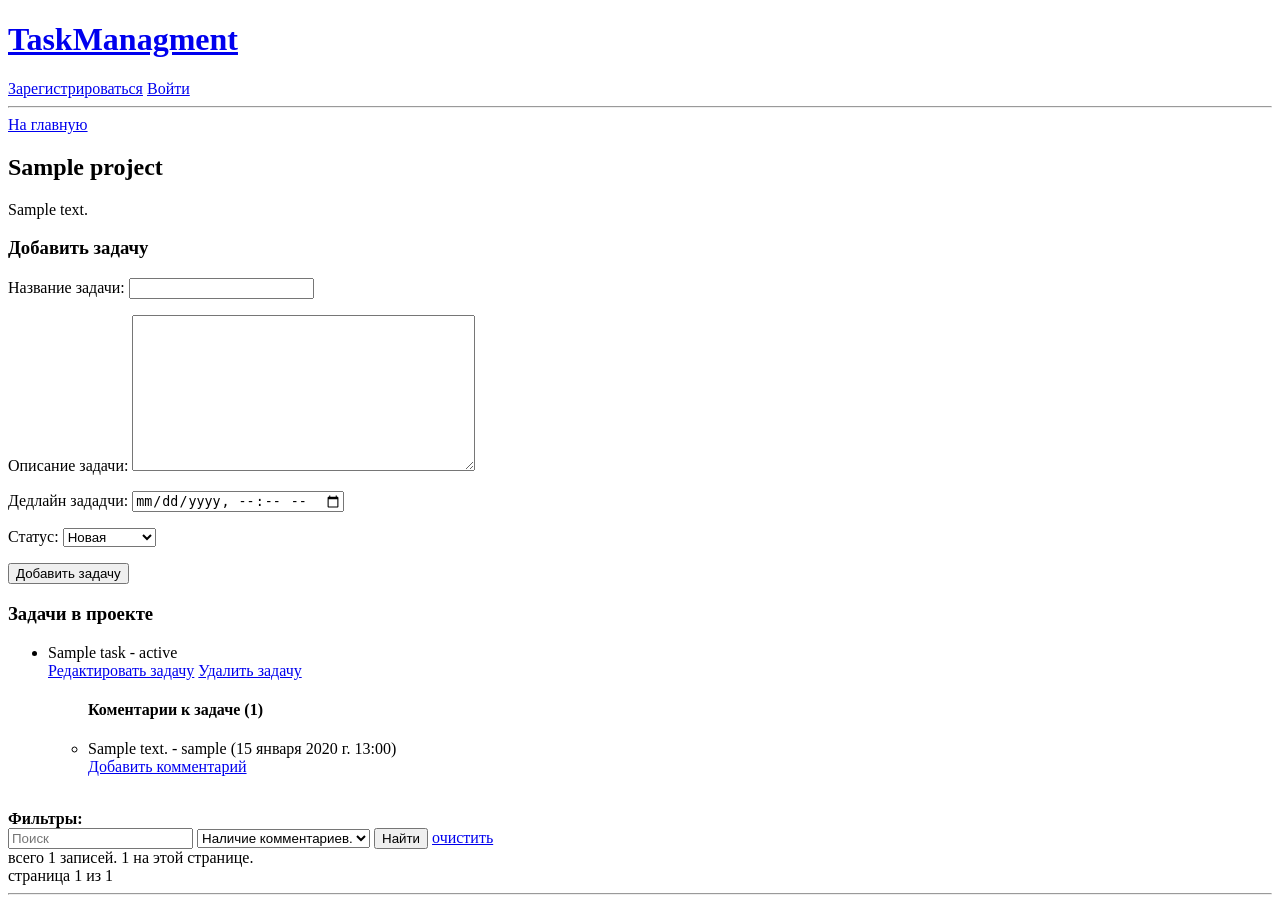
After one commit to dmitrievkirill1/Task-Management-System, a Django app: page /projects/1/ in a window 1280 px wide. The commit adds this page. Run offline with Django 5.2, Linux system fonts and the light colour scheme; tables that the repository leaves empty hold one stand-in row (values such as "Sample post").

Commit message:
+ func pages

```diff
--- a/web/forms.py
+++ b/web/forms.py
@@ -1,5 +1,7 @@
 from django.contrib.auth import get_user_model
 from django import forms
+
+from web.models import Project, Task, Comment
 
 User = get_user_model()
 
@@ -23,3 +25,47 @@ class RegistrationForm(forms.ModelForm):
 class AuthForm(forms.Form):
     username = forms.CharField()
     password = forms.CharField(widget=forms.PasswordInput())
+
+
+class ProjectForm(forms.ModelForm):
+    class Meta:
+        model = Project
+        fields = ['name', 'description']
+
+
+class TaskForm(forms.ModelForm):
+    STATUS_CHOICES = [
+        ('Новая', 'Новая'),
+        ('В процессе', 'В процессе'),
+        ('Завершена', 'Завершена'),
+    ]
+
+    status = forms.ChoiceField(label='Статус', choices=STATUS_CHOICES, widget=forms.Select(
+        attrs={'class': 'form-control'}))
+
+    class Meta:
+        model = Task
+        fields = ['title', 'description', 'deadline', 'status']
+        widgets = {
+            "deadline": forms.DateTimeInput(attrs={'type': 'datetime-local'}, format='%Y-%m-%dT%H:%M')
+        }
+
+
+class CommentForm(forms.ModelForm):
+    class Meta:
+        model = Comment
+        fields = ['text']
+
+
+class TaskFilterForm(forms.Form):
+    search = forms.CharField(label='', widget=forms.TextInput(attrs={'placeholder': 'Поиск'}), required=False)
+    is_comment = forms.NullBooleanField(
+        label='',
+        widget=forms.Select(
+            choices=(
+                ('unknown', 'Наличие комментариев.'),
+                ('true', 'Комментарии есть.'),
+                ('false', 'Комментариев нет.'),
+            )
+        )
+    )
--- a/web/models.py
+++ b/web/models.py
@@ -1,32 +1,33 @@
-# models.py
 from django.contrib.auth import get_user_model
 from django.db import models
-from django.contrib.auth.models import User
 
 User = get_user_model()
 
+
 class Project(models.Model):
-    name = models.CharField(max_length=255)
-    description = models.TextField()
+    name = models.CharField(verbose_name='Название проекта', max_length=255)
+    description = models.TextField(verbose_name='Описание проекта')
     owner = models.ForeignKey(User, on_delete=models.CASCADE, related_name='owned_projects')
 
     def __str__(self):
         return self.name
 
+
 class Task(models.Model):
-    title = models.CharField(max_length=255)
-    description = models.TextField()
+    title = models.CharField(verbose_name='Название задачи', max_length=255)
+    description = models.TextField(verbose_name='Описание задачи')
     creation_date = models.DateTimeField(auto_now_add=True)
-    deadline = models.DateTimeField()
-    status = models.CharField(max_length=50)
+    deadline = models.DateTimeField(verbose_name='Дедлайн зададчи')
+    status = models.CharField(verbose_name='Статус задачи', max_length=50)
     user_assigned = models.ForeignKey(User, on_delete=models.CASCADE, related_name='tasks_assigned')
     project = models.ForeignKey(Project, on_delete=models.CASCADE, related_name='tasks')
 
     def __str__(self):
         return self.title
 
+
 class Comment(models.Model):
-    text = models.TextField()
+    text = models.TextField(verbose_name='Текст комментария')
     date_added = models.DateTimeField(auto_now_add=True)
     user = models.ForeignKey(User, on_delete=models.CASCADE, related_name='comments')
     task = models.ForeignKey(Task, on_delete=models.CASCADE, related_name='comments')
--- /dev/null
+++ b/web/templates/web/project_detail.html
@@ -0,0 +1,58 @@
+{% extends 'web/base.html' %}
+
+{% block content %}
+<a href="{% url 'main' %}">На главную</a>
+<h2>{{ project.name }}</h2>
+<p>{{ project.description }}</p>
+<h3>Добавить задачу</h3>
+<form method="post" action="{% url 'add_task' project.id %}">
+    {% csrf_token %}
+    {{ form.as_p }}
+    <button type="submit">Добавить задачу</button>
+</form>
+<h3>Задачи в проекте</h3>
+<ul>
+    {% for task in tasks %}
+    <li>
+        {{ task.title }} - {{ task.status }}<BR>
+        <a href="{% url 'edit_task' task_id=task.id project_id=project.id %}">Редактировать задачу</a>
+        <a href="{% url 'delete_task' task_id=task.id project_id=project.id %}">Удалить задачу</a>
+        <ul>
+            {% if task.comments.all %}
+            <h4>Коментарии к задаче ({{ task.comments.all|length }})</h4>
+                {% for comment in task.comments.all %}
+            <li>{{ comment.text }} - {{ comment.user.username }} ({{ comment.date_added }})</li>
+            {% endfor %}
+            {% else %}
+            <li>Комментариев пока нет</li>
+            {% endif %}
+            <a href="{% url 'add_comment' task_id=task.id project_id=project.id %}">Добавить комментарий</a>
+        </ul>
+    </li><br>
+    {% endfor %}
+</ul>
+<form method="GET">
+    <b>Фильтры:</b><br>
+    {% for field in filter_form %}
+        {{ field.label }}
+        {{ field }}
+    {% endfor %}
+    <button type="submit">Найти</button>
+    <a href="?">очистить</a>
+</form>
+всего {{ total_count }} записей. {{ tasks|length }} на этой странице.
+<nav>
+    {% if tasks.has_previous %}
+        <a href="?page=1">В начало</a>
+        <a href="?page={{ tasks.previous_page_number }}">Предыдующая страница</a>
+    {% endif %}
+
+    страница {{ tasks.number }} из {{ tasks.paginator.num_pages }}
+
+    {% if tasks.has_next %}
+        <a href="?page={{ tasks.next_page_number }}">Следующая страница</a>
+        <a href="?page={{ tasks.paginator.num_pages }}">В конец</a>
+    {% endif %}
+</nav>
+<hr>
+{% endblock %}
--- a/web/urls.py
+++ b/web/urls.py
@@ -1,11 +1,19 @@
-from django.contrib import admin
-from django.urls import path, include
-
-from web.views import index, register_view, login_view, logout_view
+from django.urls import path
+from web.views import index, register_view, login_view, logout_view, project_detail, add_project, add_task, \
+    edit_project, delete_project, edit_task, delete_task, add_comment
 
 urlpatterns = [
     path('', index, name="main"),
     path('register/', register_view, name='registration'),
     path('login/', login_view, name='login'),
     path('logout/', logout_view, name='logout'),
+    path('projects/<int:project_id>/', project_detail, name='project_detail'),
+    path('projects/add/', add_project, name='add_project'),
+    path('projects/<int:project_id>/add_task/', add_task, name='add_task'),
+    path('projects/<int:project_id>/edit/', edit_project, name='edit_project'),
+    path('projects/<int:project_id>/delete/', delete_project, name='delete_project'),
+    path('projects/<int:project_id>/tasks/<int:task_id>/edit/', edit_task, name='edit_task'),
+    path('projects/<int:project_id>/tasks/<int:task_id>/delete/', delete_task, name='delete_task'),
+    path('projects/<int:project_id>/tasks/<int:task_id>/add_comment/', add_comment, name='add_comment'),
+
 ]
--- a/web/views.py
+++ b/web/views.py
@@ -1,12 +1,22 @@
 from django.contrib.auth import get_user_model, login, authenticate, logout
-from django.shortcuts import render, redirect
+from django.core.paginator import Paginator
+from django.db.models import Subquery, OuterRef, Prefetch, Count
+from django.shortcuts import render, redirect, get_object_or_404
 
-from web.forms import RegistrationForm, AuthForm
+from web.forms import RegistrationForm, AuthForm, ProjectForm, TaskForm, CommentForm, TaskFilterForm
+from web.models import Project, Task, Comment
 
 User = get_user_model()
 
+
 def index(request):
-    return render(request, "web/main.html")
+    user = request.user
+    if user.is_authenticated:
+        projects_list = Project.objects.filter(owner=user)
+        return render(request, "web/main.html", {'projects': projects_list})
+    else:
+        return render(request, "web/main.html")
+
 
 def register_view(request):
     form = RegistrationForm()
@@ -45,3 +55,133 @@ def login_view(request):
 def logout_view(request):
     logout(request)
     return redirect('main')
+
+
+def project_detail(request, project_id):
+    project = get_object_or_404(Project, pk=project_id)
+
+    # Получаем все задачи с присоединенными комментариями
+    tasks = Task.objects.filter(project=project).prefetch_related(
+        Prefetch('comments', queryset=Comment.objects.all().order_by('-date_added'))
+    ).annotate(
+        has_comments=Count('comments'),
+    )
+    filter_form = TaskFilterForm(request.GET)
+    filter_form.is_valid()
+    filters = filter_form.cleaned_data
+
+    if filters['search']:
+        tasks = tasks.filter(title__icontains=filters['search'])
+    if filters['is_comment'] is not None:
+        if filters['is_comment']:
+            tasks = tasks.filter(has_comments__gt=0)
+        else:
+            tasks = tasks.filter(has_comments=0)
+
+    total_count = tasks.count()
+    page_number = request.GET.get('page', 1)
+    paginator = Paginator(tasks, per_page=5)
+
+    if request.method == 'POST':
+        form = TaskForm(request.POST)
+        if form.is_valid():
+            task = form.save(commit=False)
+            task.project = project
+            task.save()
+            return redirect('project_detail', project_id=project_id)
+    else:
+        form = TaskForm()
+
+    return render(request, 'web/project_detail.html', {'project': project,
+                                                       'tasks': paginator.get_page(page_number), 'form': form,
+                                                       'filter_form': filter_form, 'total_count': total_count})
+
+
+def add_task(request, project_id):
+    project = get_object_or_404(Project, pk=project_id)
+
+    if request.method == 'POST':
+        form = TaskForm(request.POST)
+        if form.is_valid():
+            task = form.save(commit=False)
+            task.user_assigned = request.user
+            task.project = project
+            task.save()
+            return redirect('project_detail', project_id=project_id)
+    else:
+        form = TaskForm()
+
+    return render(request, 'web/add_task.html', {'project': project, 'form': form})
+
+
+def add_project(request):
+    if request.method == 'POST':
+        form = ProjectForm(request.POST)
+        if form.is_valid():
+            project = form.save(commit=False)
+            project.owner = request.user
+            project.save()
+            return redirect('project_detail', project_id=project.id)
+    else:
+        form = ProjectForm()
+
+    return render(request, 'web/add_project.html', {'form': form})
+
+
+def edit_project(request, project_id):
+    project = get_object_or_404(Project, pk=project_id)
+
+    if request.method == 'POST':
+        form = ProjectForm(request.POST, instance=project)
+        if form.is_valid():
+            form.save()
+            return redirect('project_detail', project_id=project_id)
+    else:
+        form = ProjectForm(instance=project)
+
+    return render(request, 'web/edit_project.html', {'form': form, 'project': project})
+
+
+def delete_project(request, project_id):
+    project = get_object_or_404(Project, pk=project_id)
+    project.delete()
+    return redirect('main')
+
+
+def edit_task(request, project_id, task_id):
+    project = get_object_or_404(Project, pk=project_id)
+    task = get_object_or_404(Task, pk=task_id, project=project)
+
+    if request.method == 'POST':
+        form = TaskForm(request.POST, instance=task)
+        if form.is_valid():
+            form.save()
+            return redirect('project_detail', project_id=project_id)
+    else:
+        form = TaskForm(instance=task)
+
+    return render(request, 'web/edit_task.html', {'form': form, 'project': project, 'task': task})
+
+
+def delete_task(request, project_id, task_id):
+    task = get_object_or_404(Task, pk=task_id)
+    task.delete()
+    return redirect('project_detail', project_id=project_id)
+
+
+def add_comment(request, project_id, task_id):
+    project = get_object_or_404(Project, pk=project_id)
+    task = get_object_or_404(Task, pk=task_id, project=project)
+
+    if request.method == 'POST':
+        form = CommentForm(request.POST)
+        if form.is_valid():
+            comment = form.save(commit=False)
+            comment.user = request.user
+            comment.task = task
+            comment.save()
+            return redirect('project_detail', project_id=project_id)
+    else:
+        form = CommentForm()
+
+    return render(request, 'web/add_comment.html', {'form': form, 'project': project, 'task': task})
```
Also changed, not shown: web/templates/web/add_comment.html (added, +11 -0 lines), web/templates/web/add_project.html (added, +12 -0 lines), web/templates/web/add_task.html (added, +12 -0 lines), web/templates/web/edit_project.html (added, +12 -0 lines), web/templates/web/edit_task.html (added, +11 -0 lines), web/templates/web/main.html (+15 -0 lines), web/migrations/0002_alter_comment_text_alter_project_description_and_more.py (added).
